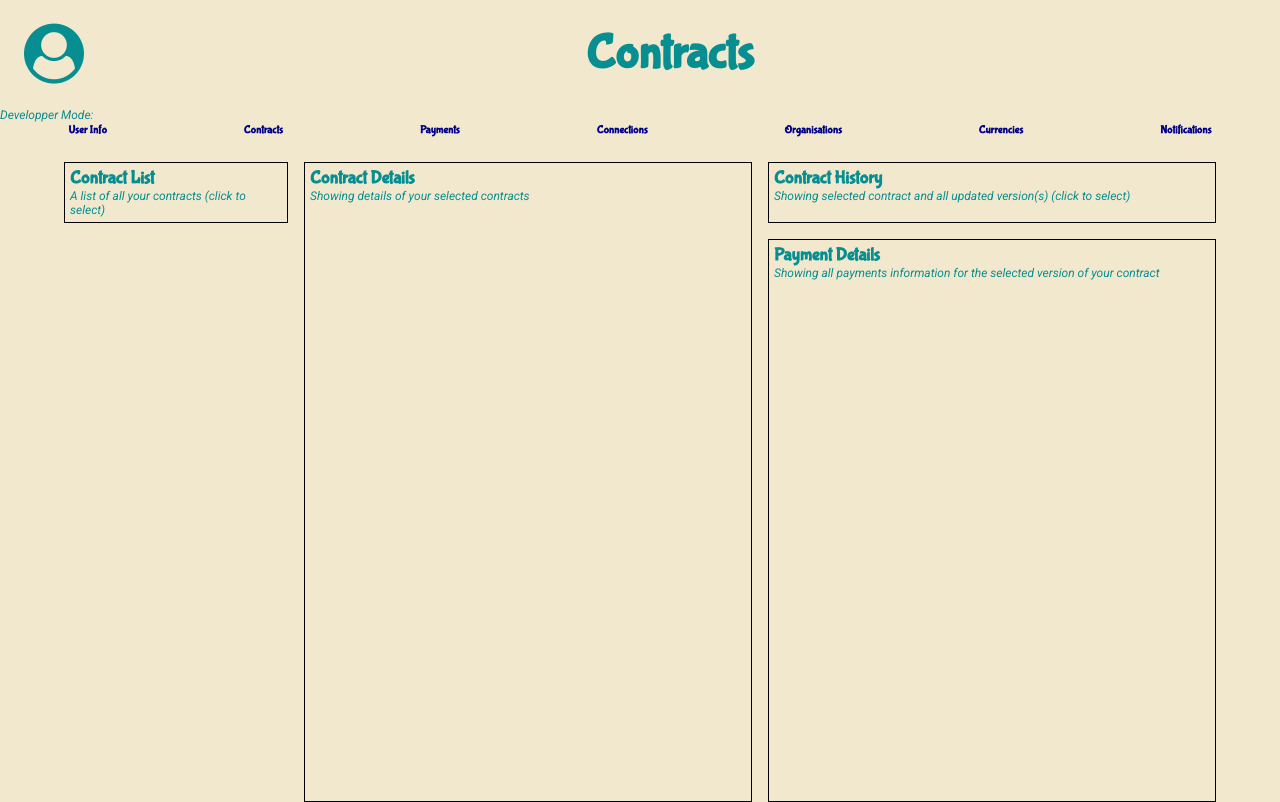
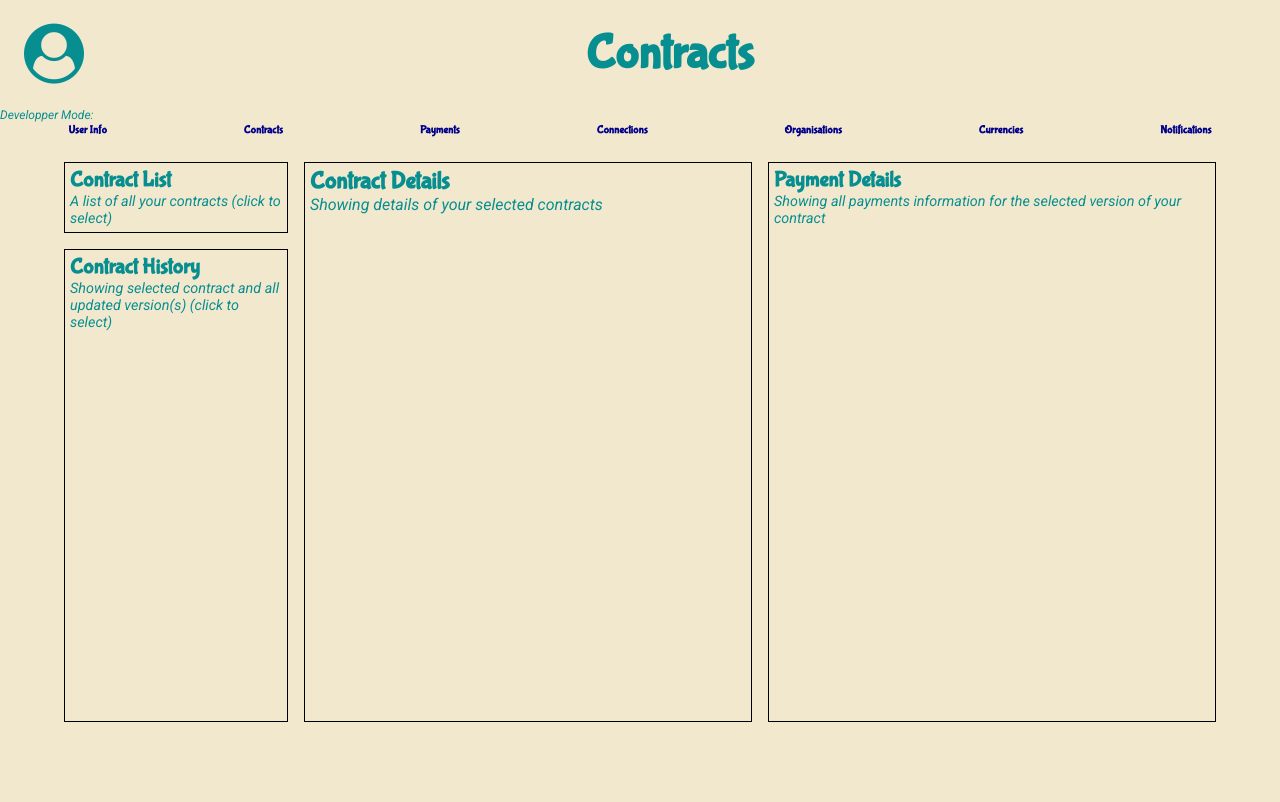
Before and after one commit to DecodeCATS/IOU, a React (Create React App) app in the folder iou-frontend/: page /Contracts in a window 1280 px wide. Built offline with nearby package versions, Linux system fonts and the light colour scheme.

Commit message:
Adjusted font size for contracts

```diff
--- a/iou-frontend/src/components/elements/ContractPaymentCard.css
+++ b/iou-frontend/src/components/elements/ContractPaymentCard.css
@@ -0,0 +1,3 @@
+h4 {
+  margin: 0;
+}
--- a/iou-frontend/src/components/pages/ContractV2.css
+++ b/iou-frontend/src/components/pages/ContractV2.css
@@ -30,7 +30,7 @@
   /*flex-wrap: wrap;*/
   /*justify-content: space-between;*/
   /*padding: 20px;*/
-  min-height: 80vh;
+  min-height: 70vh;
   width: 90vw;
 }
 
@@ -43,6 +43,22 @@
     "contractlist contractdetail"
     "contracthistory contractpayment";
   }
+
+  .contractV2Container .contractDetailContainer {
+    font-size: .9rem;
+  }
+
+  .contractV2Container .listContainer {
+    font-size: .8rem;
+  }
+
+  .contractV2Container .historyContainer {
+    font-size: .8rem;
+  }
+
+  .contractV2Container .contractPaymentContainer {
+    font-size: .8rem;
+  }
 }
 
 @media only screen and (min-width: 1024px)  {
@@ -51,7 +67,23 @@
     grid-template-columns: 1fr 2fr 2fr;
     grid-template-rows: max-content;
     grid-template-areas:
-    "contractlist contractdetail paymentdetail"
+    "contractlist contractdetail contractpayment"
     "contracthistory contractdetail contractpayment";
   }
+
+  .contractV2Container .contractDetailContainer {
+    font-size: 1rem;
+  }
+
+  .contractV2Container .listContainer {
+    font-size: .9rem;
+  }
+
+  .contractV2Container .historyContainer {
+    font-size: .9rem;
+  }
+
+    .contractV2Container .contractPaymentContainer {
+    font-size: .9rem;
+  }
 }
```
